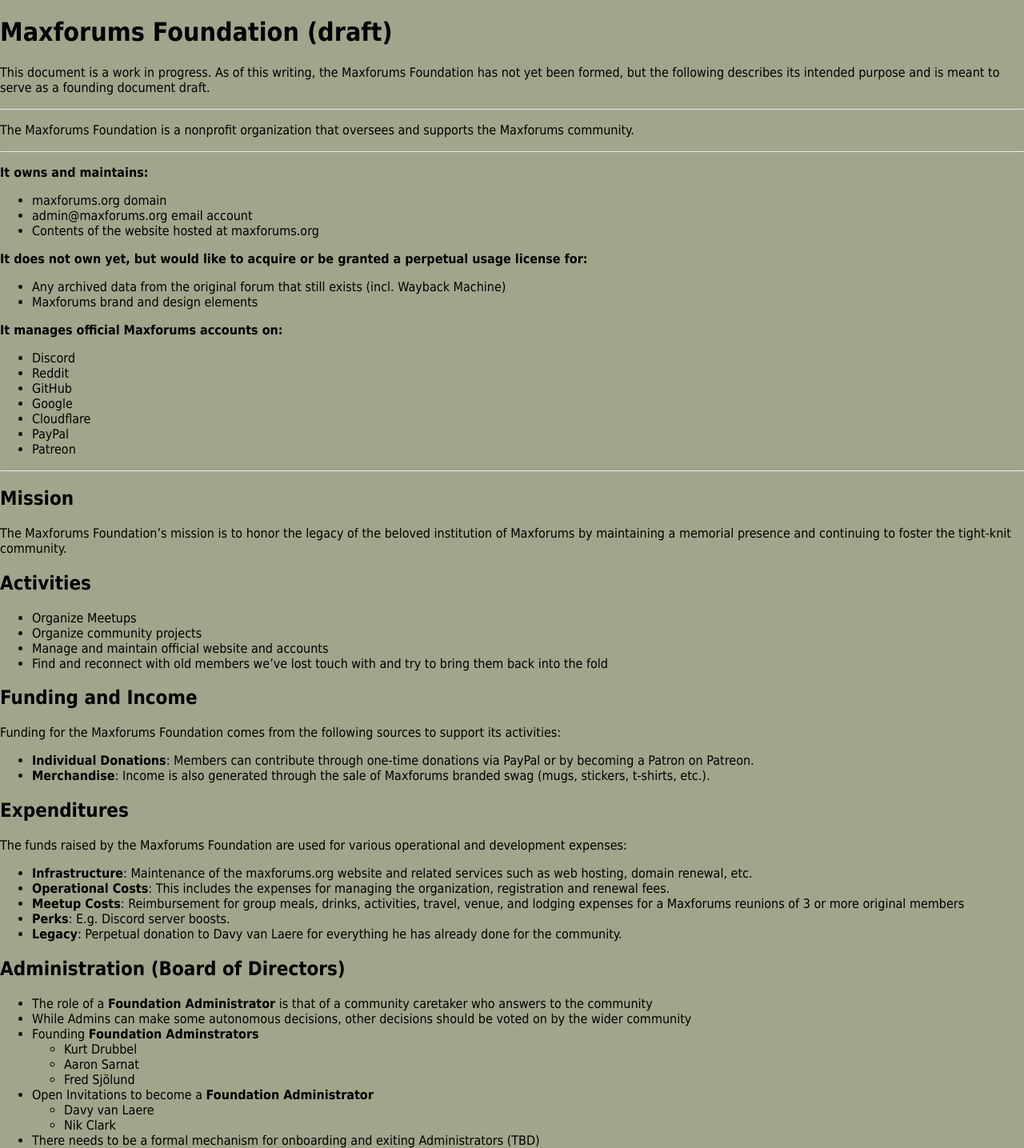
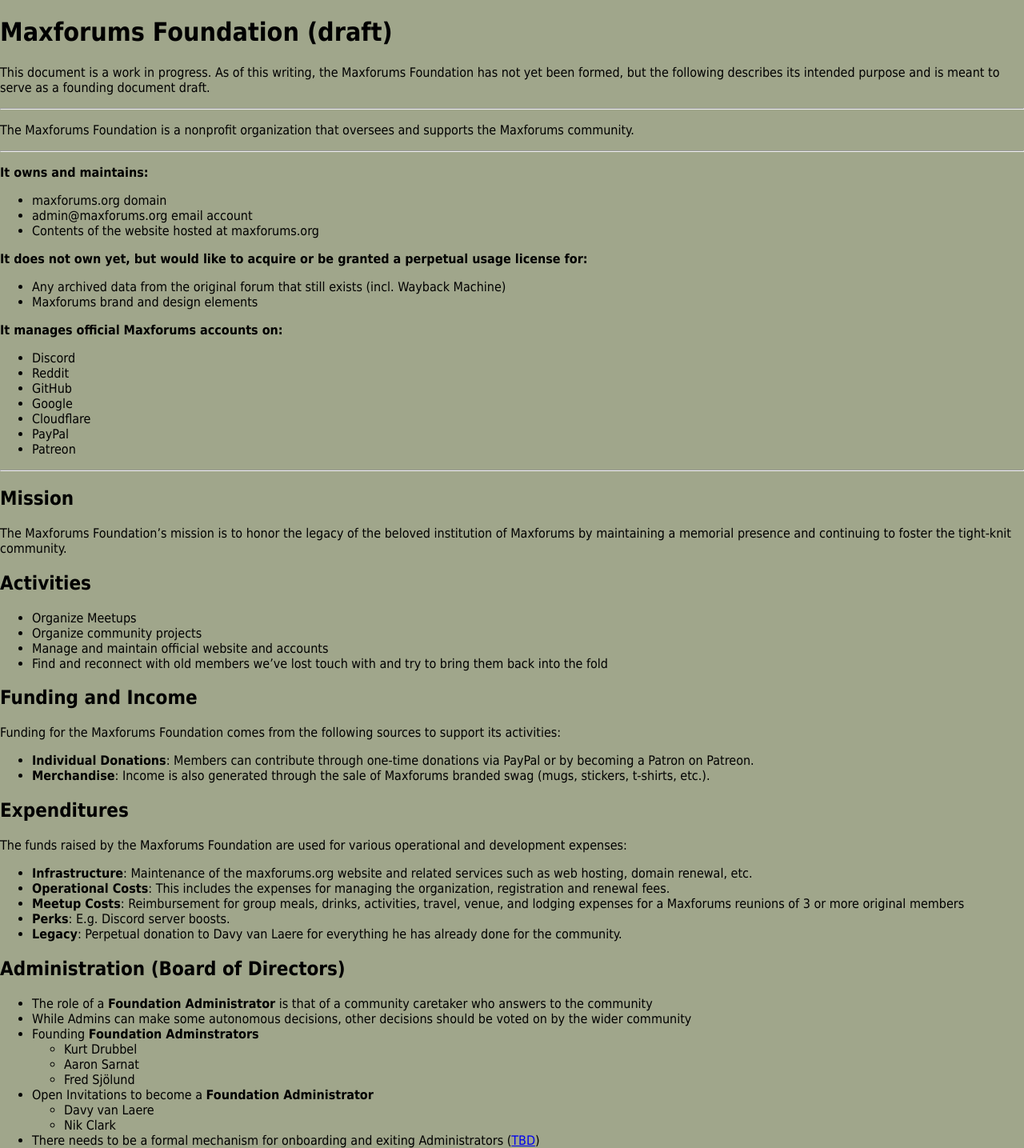
Before and after one commit to maxforums/maxforums.org, a Jekyll site: the page built from foundation.md, in a window 1280 px wide. Shown: the whole page at 80% size. Built offline with Jekyll 4.4.1, drawn with Linux system fonts in a browser that asks for light colours; our own code applies the rules of GitHub Pages for plain Markdown files; part of the change alters nothing that is shown.

```diff
--- a/foundation.md
+++ b/foundation.md
@@ -63,4 +63,4 @@ The funds raised by the Maxforums Foundation are used for various operational an
 - Open Invitations to become a **Foundation Administrator**
     - Davy van Laere
     - Nik Clark
-- There needs to be a formal mechanism for onboarding and exiting Administrators (TBD)
+- There needs to be a formal mechanism for onboarding and exiting Administrators ([TBD](https://github.com/maxforums/maxforums.org/issues/21))
```
